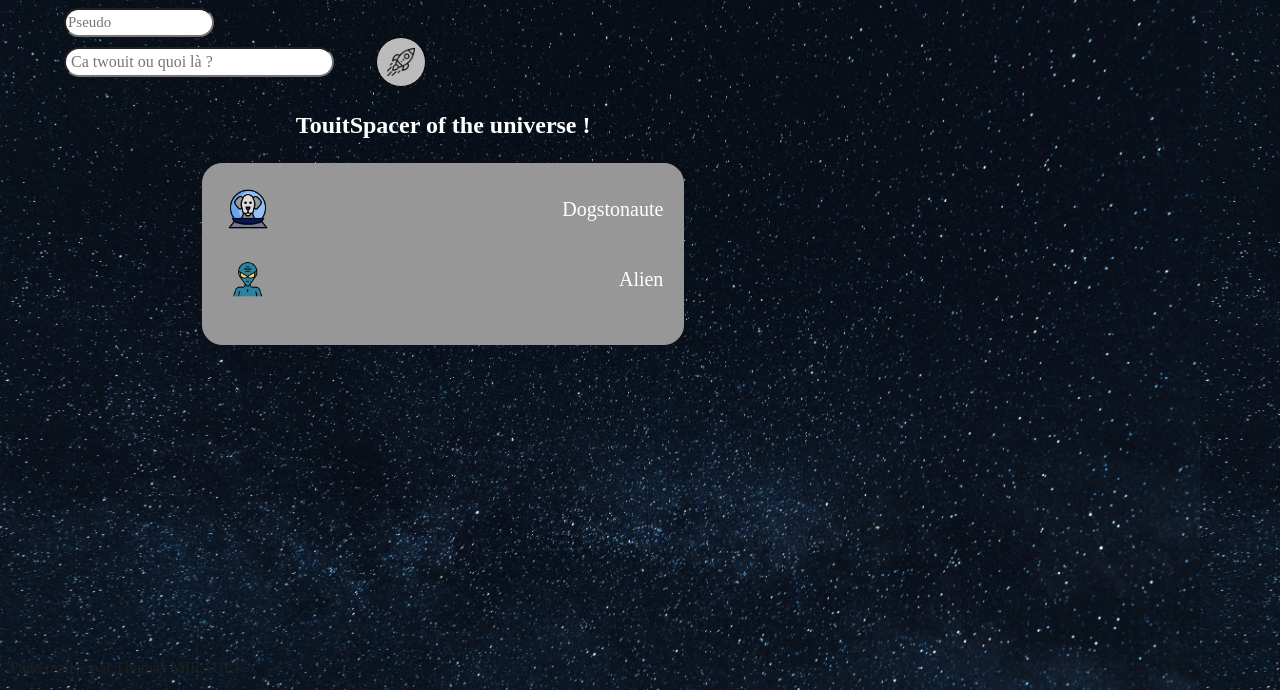
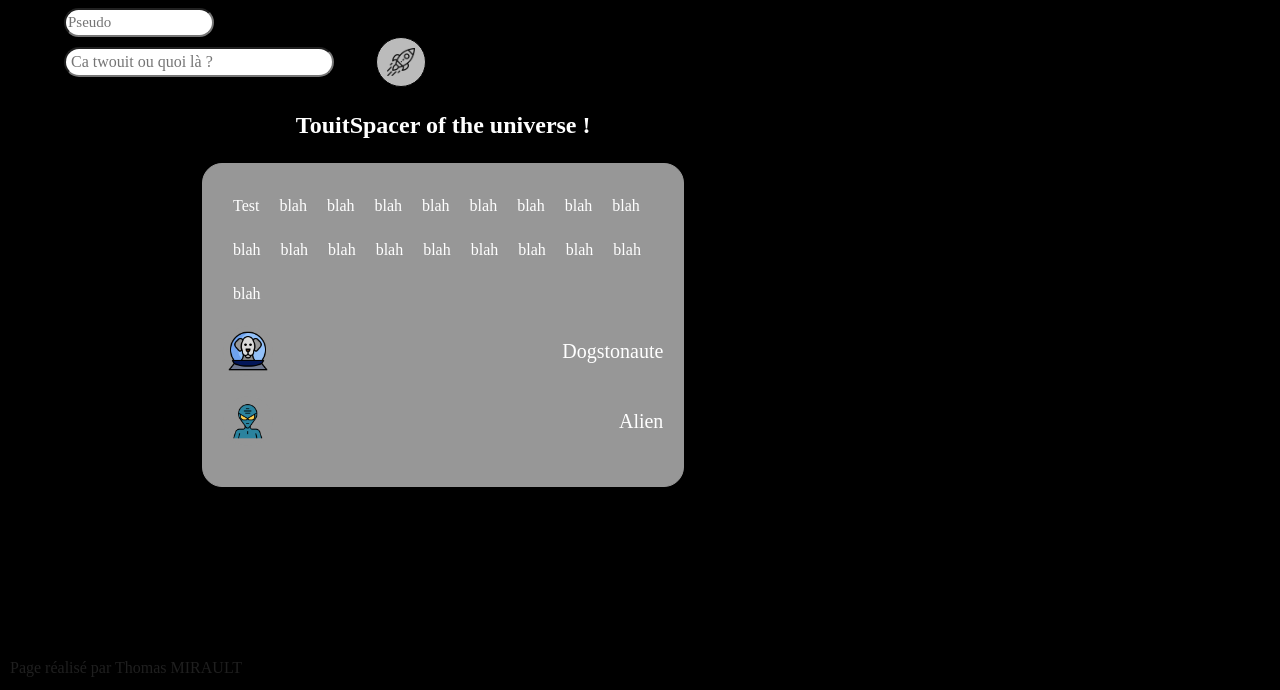
Before and after one commit to Totomir/Touiteur, a plain HTML site: page index.html in a window 1280 px wide. Shown: the part 110-800 px from the top of the page. Drawn offline with Linux system fonts and the light colour scheme; no server answers.

Commit message:
Envoie mac

```diff
--- a/CSS/style.css
+++ b/CSS/style.css
@@ -1,34 +1,37 @@
-body{
+body {
   position: relative;
-    background-image: url(../images/beautiful-shining-stars-night-sky_resultat.webp);
-    background-size: contain;
-    font-family: 'Bahnschrift';
+  /* background-image: url(../images/beautiful-shining-stars-night-sky_resultat.webp);
+  background-size: contain; */
+  background-color: #000000;
+  font-family: "Bahnschrift";
 }
 
-p, h1, h2{
+p,
+h1,
+h2 {
   color: white;
 }
 
 /* Header */
-header{
+header {
   display: flex;
   justify-content: space-between;
   align-items: center;
   margin-bottom: 3rem;
 }
 
-.logo{
+.logo {
   width: 40%;
   height: 40%;
 }
 
-.loginButton{
+.loginButton {
   padding: 1rem;
   text-decoration: none;
   color: #979797;
 }
 
-.loginButton:hover{
+.loginButton:hover {
   padding: 1rem;
   color: black;
   background-color: #979797;
@@ -36,7 +39,7 @@ header{
   border-radius: 20px;
 }
 
-.signinButton{
+.signinButton {
   margin-left: 1rem;
   text-decoration: none;
   color: #979797;
@@ -44,7 +47,7 @@ header{
   padding: 1rem;
 }
 
-.signinButton:hover{
+.signinButton:hover {
   padding: 1rem;
   color: black;
   background-color: #979797;
@@ -53,28 +56,28 @@ header{
 }
 
 @media screen and (min-width: 36em) {
-    .logo{
+  .logo {
     width: 30%;
     height: 30%;
   }
 }
 
 @media screen and (min-width: 48em) {
-    .logo{
+  .logo {
     width: 25%;
     height: 25%;
   }
 }
 
 @media screen and (min-width: 62em) {
-    .logo{
+  .logo {
     width: 20%;
     height: 20%;
   }
 }
 
 /* Navigation bar */
-nav{
+nav {
   display: flex;
   margin-top: 1rem;
   flex-direction: column;
@@ -83,27 +86,27 @@ nav{
   margin-right: auto;
 }
 
-.pseudo{
+.pseudo {
   max-width: 150px;
   font-size: 1.5rem;
   color: #979797;
   border-radius: 20px;
 }
 
-.message{
+.message {
   display: flex;
   justify-content: space-between;
   align-items: center;
 }
 
-.inputTouit{
+.inputTouit {
   min-width: 27rem;
   padding-left: 0.5rem;
   padding-right: 0.5rem;
   border-radius: 25px;
 }
 
-.submitButton{
+.submitButton {
   max-height: 5rem;
   max-width: 5rem;
   border-radius: 25px;
@@ -113,7 +116,7 @@ nav{
 }
 
 @media screen and (min-width: 36em) {
-    nav{
+  nav {
     width: 70%;
     margin-left: 5%;
     margin-right: 0;
@@ -121,37 +124,35 @@ nav{
 }
 
 @media screen and (min-width: 48em) {
-    nav{
+  nav {
     width: 50%;
     margin-left: 5%;
     margin-right: 0;
   }
 
-    .submitButton{
+  .submitButton {
     margin-right: 5rem;
   }
 }
 
 @media screen and (min-width: 62em) {
-    nav{
+  nav {
     width: 40%;
     margin-left: 5%;
     margin-right: 0;
   }
 
-    .submitButton{
+  .submitButton {
     margin-right: 15rem;
   }
 }
 
-
-
 /* Section Touit */
-section{
+section {
   display: flex;
 }
 
-.touitSection{
+.touitSection {
   display: flex;
   flex-direction: column;
   margin-top: 2rem;
@@ -159,18 +160,18 @@ section{
   padding: 2rem;
 }
 
-.odd{
+.odd {
   margin-top: 3rem;
 }
 
-.even{
+.even {
   display: flex;
   flex-direction: column;
   align-items: flex-end;
   margin-top: 3rem;
 }
 
-.touitText{
+.touitText {
   width: 75%;
   height: auto;
   padding: 1rem;
@@ -180,7 +181,7 @@ section{
   text-align: center;
 }
 
-.touitosLogo{
+.touitosLogo {
   width: 5rem;
   height: 5rem;
   padding: 0.5rem;
@@ -188,7 +189,7 @@ section{
   background-color: #979797;
 }
 
-.authorProfile{
+.authorProfile {
   width: 75%;
   display: flex;
   align-items: center;
@@ -197,7 +198,7 @@ section{
   color: white;
 }
 
-.topTouitSection{
+.topTouitSection {
   width: 45%;
   margin-left: 7%;
   margin-right: 0%;
@@ -205,7 +206,7 @@ section{
   text-align: center;
 }
 
-.topTouitTable{
+.topTouitTable {
   display: flex;
   flex-direction: column;
   min-width: 25rem;
@@ -219,7 +220,17 @@ section{
   border-radius: 20px;
 }
 
-.topTouitSpacer{
+.trendingWord {
+  display: flex;
+  flex-wrap: wrap;
+  margin-bottom: 1rem;
+}
+
+.trendingWord p {
+  margin: 1rem;
+}
+
+.topTouitSpacer {
   display: flex;
   justify-content: space-between;
   width: 100%;
@@ -229,43 +240,42 @@ section{
   align-items: center;
 }
 
-.touitSpacer{
+.touitSpacer {
   font-size: 2rem;
 }
 
 @media screen and (max-width: 36em) {
-    .touitSection{
+  .touitSection {
     width: 90%;
     margin-left: 2%;
     margin-right: 0;
   }
 
-    .topTouitSection{
+  .topTouitSection {
     display: none;
   }
 }
 
 @media screen and (min-width: 48em) {
-    .touitSection{
+  .touitSection {
     margin-left: 2%;
     margin-right: 0;
   }
 
-    .topTouitSection{
+  .topTouitSection {
     margin-right: 3%;
   }
-
 }
 
 @media screen and (min-width: 62em) {
-    .touitSection{
+  .touitSection {
     margin-left: 2%;
     margin-right: 0;
   }
 }
 
 /* Footer */
-footer{
+footer {
   position: absolute;
   bottom: 0;
   margin: 1rem;
--- a/index.html
+++ b/index.html
@@ -35,6 +35,27 @@
             <article class="topTouitSection">
                 <h2>TouitSpacer of the universe !</h2>
                 <div class="topTouitTable">
+                    <div class="trendingWord">
+                        <p>Test</p>
+                        <p>blah</p>
+                        <p>blah</p>
+                        <p>blah</p>
+                        <p>blah</p>
+                        <p>blah</p>
+                        <p>blah</p>
+                        <p>blah</p>
+                        <p>blah</p>
+                        <p>blah</p>
+                        <p>blah</p>
+                        <p>blah</p>
+                        <p>blah</p>
+                        <p>blah</p>
+                        <p>blah</p>
+                        <p>blah</p>
+                        <p>blah</p>
+                        <p>blah</p>
+                        <p>blah</p>
+                    </div>
                     <div class="topTouitSpacer">
                         <picture class="touitosLogo">
                             <img src="images/dog.png" alt="Profil photo of AstroTouitos">
--- a/script.js
+++ b/script.js
@@ -35,7 +35,6 @@ function addTouit(msg, auth) {
   touit.appendChild(touitAuthor);
   touitSection.appendChild(touit);
   touitSection.prepend(touit);
-  touitForm.reset();
 }
 
 const timeSet = setInterval(function () {
@@ -44,11 +43,9 @@ const timeSet = setInterval(function () {
   request.addEventListener("readystatechange", function () {
     if (request.readyState === XMLHttpRequest.DONE) {
       const response = JSON.parse(request.responseText);
-      console.log(response);
       const object = response.messages;
 
-      for (let i = object.length - 100; i < object.length; i++) {
-        console.log(object[i].message);
+      for (let i = object.length - 10; i < object.length; i++) {
         let msg = object[i].message;
         let auth = object[i].name;
         addTouit(msg, auth);
@@ -83,3 +80,14 @@ submitButton.addEventListener("click", function () {
 
   touitForm.reset();
 });
+
+const trend = new XMLHttpRequest();
+trend.open("GET", "http://touiteur.cefim-formation.org/trending", true);
+trend.addEventListener("readystatechange", function () {
+  if (trend.readyState === XMLHttpRequest.DONE) {
+    const response = JSON.parse(trend.responseText);
+    console.log(response);
+  }
+});
+
+trend.send();
```
Lines whose indentation alone changed are shown as unchanged.
